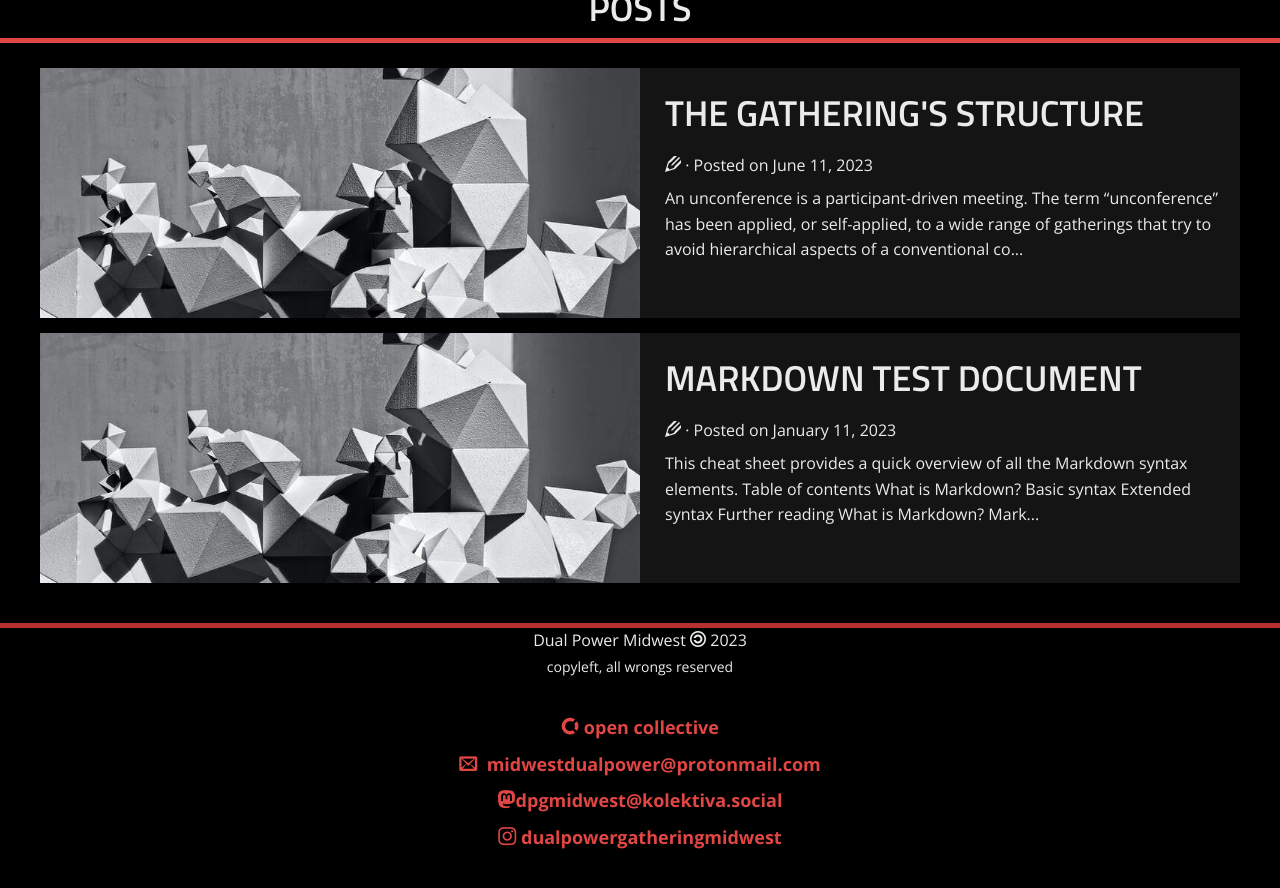
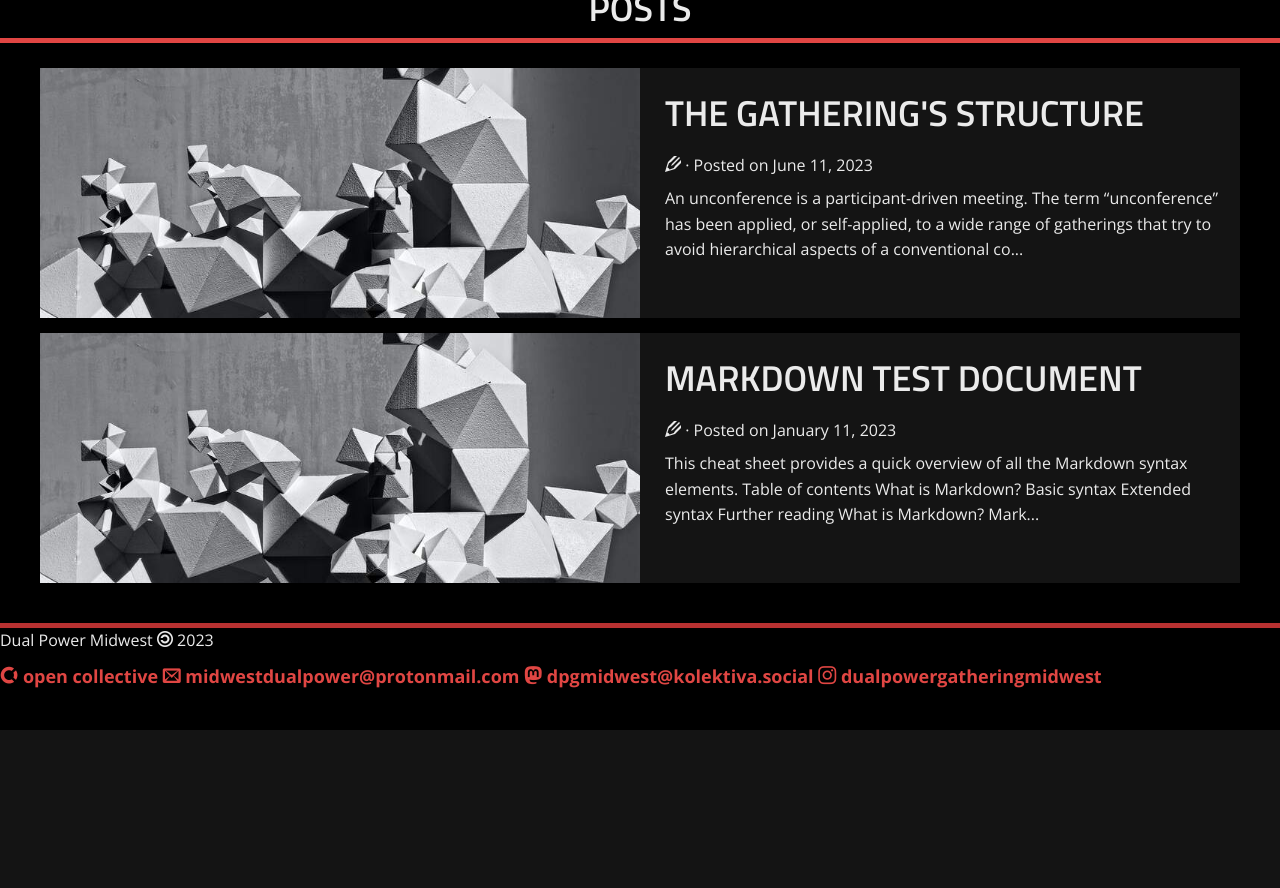
Before and after one commit to dpgmidwest/dev-website, a Jekyll site: the page built from index.html, in a window 1280 px wide and 900 px high, scrolled down 2164 px. Shown: the top 888 px of the window. Built offline with Jekyll 4.4.1, drawn with Linux system fonts in a browser that asks for light colours; some web fonts are replaced; the list of posts is cut into pages by our own code; after the commit the page ends 2894 px from its top, so only the background shows below that.

Commit message:
beginning footer edit

```diff
--- a/_includes/footer.html
+++ b/_includes/footer.html
@@ -1,29 +1,15 @@
-<!-- TODO: add manual icons to font (open collective and copyleft) -->
-<footer class="u-align-center u-black container">
-  <div class="container u-sheet u-sheet-1">
-    <p class="u-text u-text-palette-5-light-3">Dual Power Midwest
-      <i class="ico-copyleft"></i>&nbsp;2023 <!-- Replace with copyleft -->
-      <br><span style="font-size: 14px;">copyleft, all wrongs reserved</span><br><br>
-    </p>
-    <p class="u-text">
+<footer>
+  <p>Dual Power Midwest <i class="ico-copyleft"></i> 2023</p>
   <a href="https://opencollective.com/dual-power-gathering/events/dual-power-midwest-e5e522c8" target="_blank">
-        <i class="ico-opencollective"></i>&nbsp;open collective <!-- Replace with open collective -->
-      </a><br>
-    </p>
-    <p class="u-text">
+    <i class="ico-opencollective"></i> open collective <!-- Replace with open collective -->
+  </a>
   <a href="mailto:{{site.email}}" target="_blank">
-        <i class="ico-envelope"></i> &nbsp;{{site.email}}
-      </a><br>
-    </p>
-    <p class="u-text">
+    <i class="ico-envelope"></i> {{site.email}}
+  </a>
   <a rel="me" href="https://{{ site.mastodon_server }}/@{{ site.mastodon_name }}" target="_blank">
-        <i class="ico-mastodon"></i>{{ site.mastodon_name }}@{{ site.mastodon_server }}
-      </a><br>
-    </p>
-    <p class="u-text">
+    <i class="ico-mastodon"></i> {{ site.mastodon_name }}@{{ site.mastodon_server }}
+  </a>
   <a rel="me" href="https://www.instagram.com/{{ site.instagram }}" target="_blank">
     <i class="ico-instagram"></i> {{ site.instagram }}
   </a>
-    </p>
-  </div>
 </footer>
```
Lines whose indentation alone changed are shown as unchanged.
